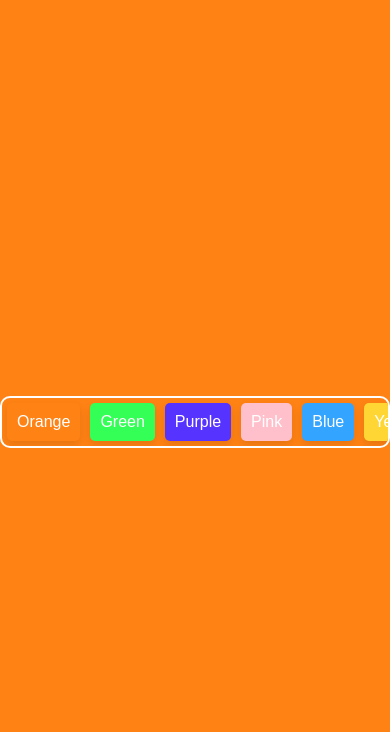
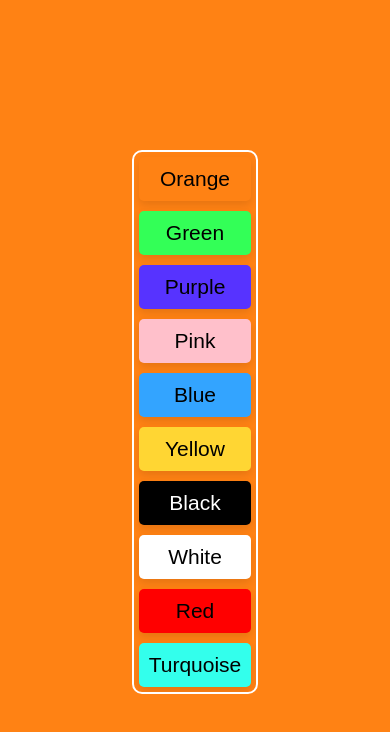
Before and after one commit to akashyadav2000/background-color-switcher, a plain HTML site: page index.html in a window 390 px wide. Drawn offline with Linux system fonts and the light colour scheme.

Commit message:
mobile view

```diff
--- a/colorSwitcher.css
+++ b/colorSwitcher.css
@@ -22,9 +22,9 @@
         cursor: pointer;
         border: none;
         outline: none;
-        font-size: 16px;
+        font-size: 21px;
         border-radius: 5px;
-        color: #fff; /* Text color for better visibility */
+        color: #000000; /* Text color for better visibility */
         box-shadow: 0 4px 8px rgba(0, 0, 0, 0.1);
         transition: transform 0.2s ease, box-shadow 0.2s ease;
       }
@@ -38,6 +38,12 @@
         display: flex;
         overflow: hidden;
       }
+
+      @media (max-width: 908px) {
+        #colorButtons {
+        flex-direction: column;
+        }
+     }
 
       /* Button-specific styles */
       button:nth-child(1) {
@@ -59,11 +65,11 @@
         background-color: #ffd633;
       }
       button:nth-child(7) {
-        background-color: #333333;
+        background-color: #000000;
+        color: #ffffff; /* Adjust text color for better visibility */
       }
       button:nth-child(8) {
         background-color: #ffffff;
-        color: #333; /* Adjust text color for better visibility */
       }
       button:nth-child(9) {
         background-color: #ff0000;
```
